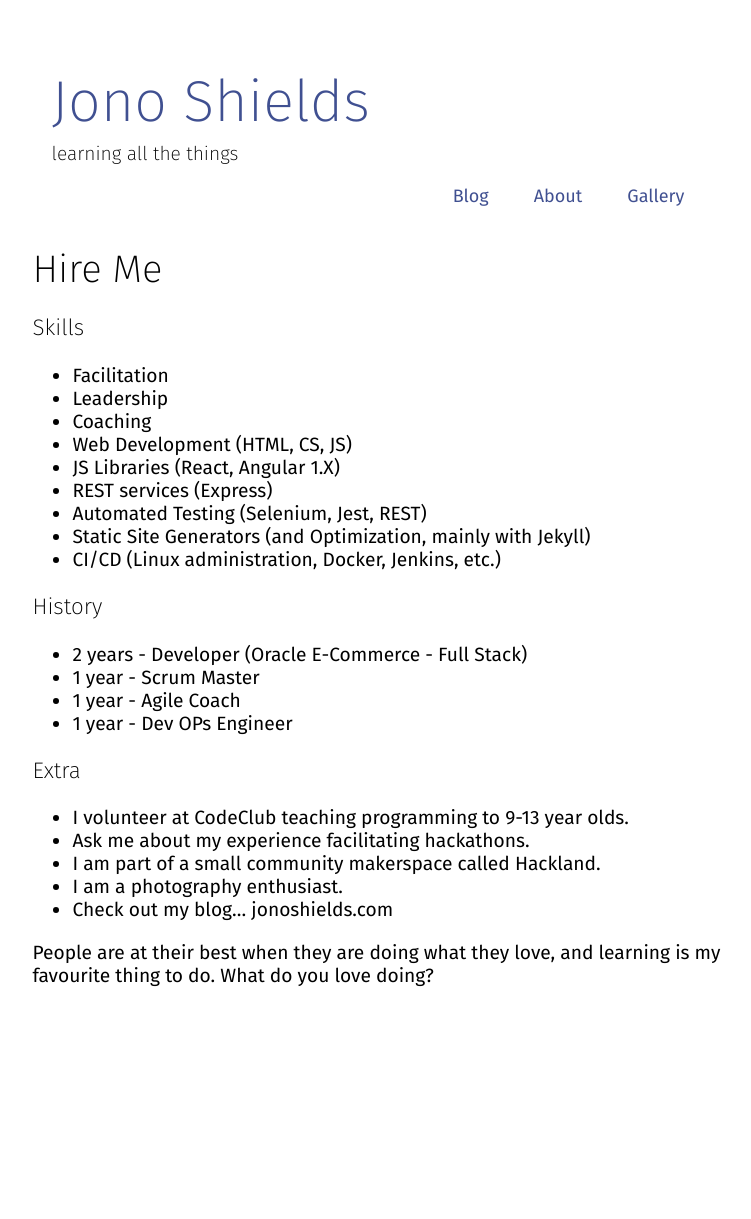
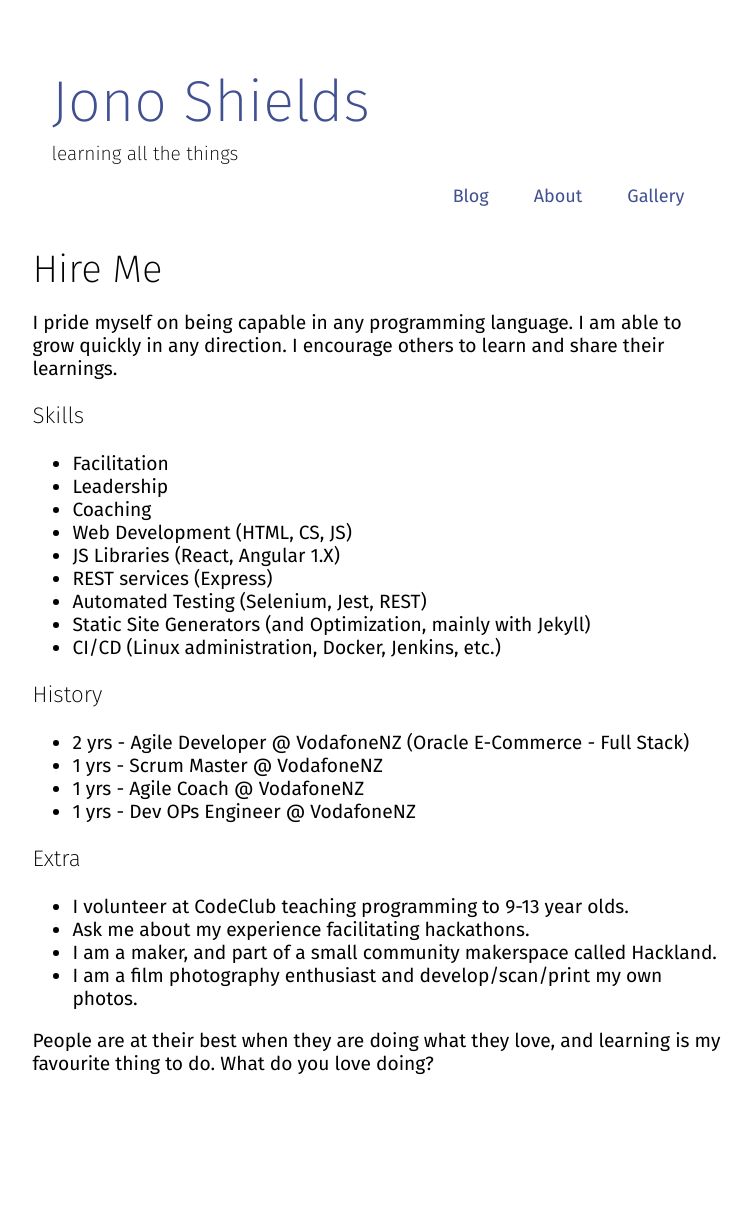
Before and after one commit to foopod/blog-3.0, a Jekyll site: the page built from hireme.md, in a window 1280 px wide. Shown: the whole page, without its empty margins (262-1013 px from the left). Built offline with Jekyll 4.4.1, drawn with Linux system fonts in a browser that asks for light colours; before the commit the page ends 1131 px from its top, so only the background shows below that.

Commit message:
Update from Forestry.io jonathonshields@gmail.com updated hireme.md

```diff
--- a/hireme.md
+++ b/hireme.md
@@ -5,6 +5,8 @@ description: You should definitely consider this
 date: ''
 
 ---
+I pride myself on being capable in any programming language. I am able to grow quickly in any direction. I encourage others to learn and share their learnings.
+
 ### Skills
 
 * Facilitation
@@ -19,17 +21,16 @@ date: ''
 
 ### History
 
-* 2 years - Developer (Oracle E-Commerce - Full Stack)
-* 1 year - Scrum Master
-* 1 year - Agile Coach
-* 1 year - Dev OPs Engineer
+* 2 yrs - Agile Developer @ VodafoneNZ (Oracle E-Commerce - Full Stack)
+* 1 yrs - Scrum Master @ VodafoneNZ
+* 1 yrs - Agile Coach @ VodafoneNZ
+* 1 yrs - Dev OPs Engineer @ VodafoneNZ
 
 ### Extra
 
 * I volunteer at CodeClub teaching programming to 9-13 year olds.
 * Ask me about my experience facilitating hackathons.
-* I am part of a small community makerspace called Hackland.
-* I am a photography enthusiast.
-* Check out my blog... jonoshields.com
+* I am a maker, and part of a small community makerspace called Hackland.
+* I am a film photography enthusiast and develop/scan/print my own photos.
 
 People are at their best when they are doing what they love, and learning is my favourite thing to do. What do you love doing?
```
